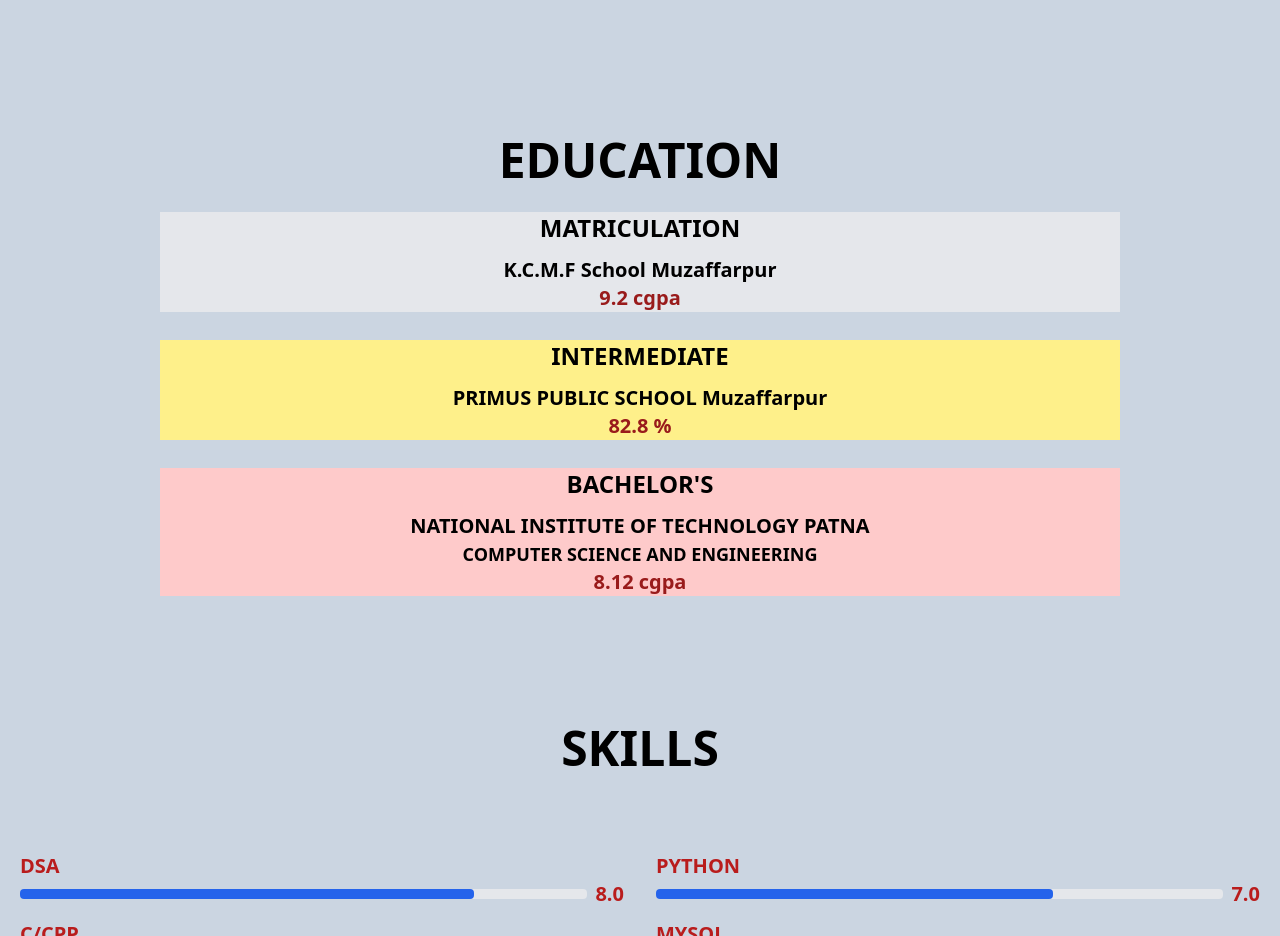
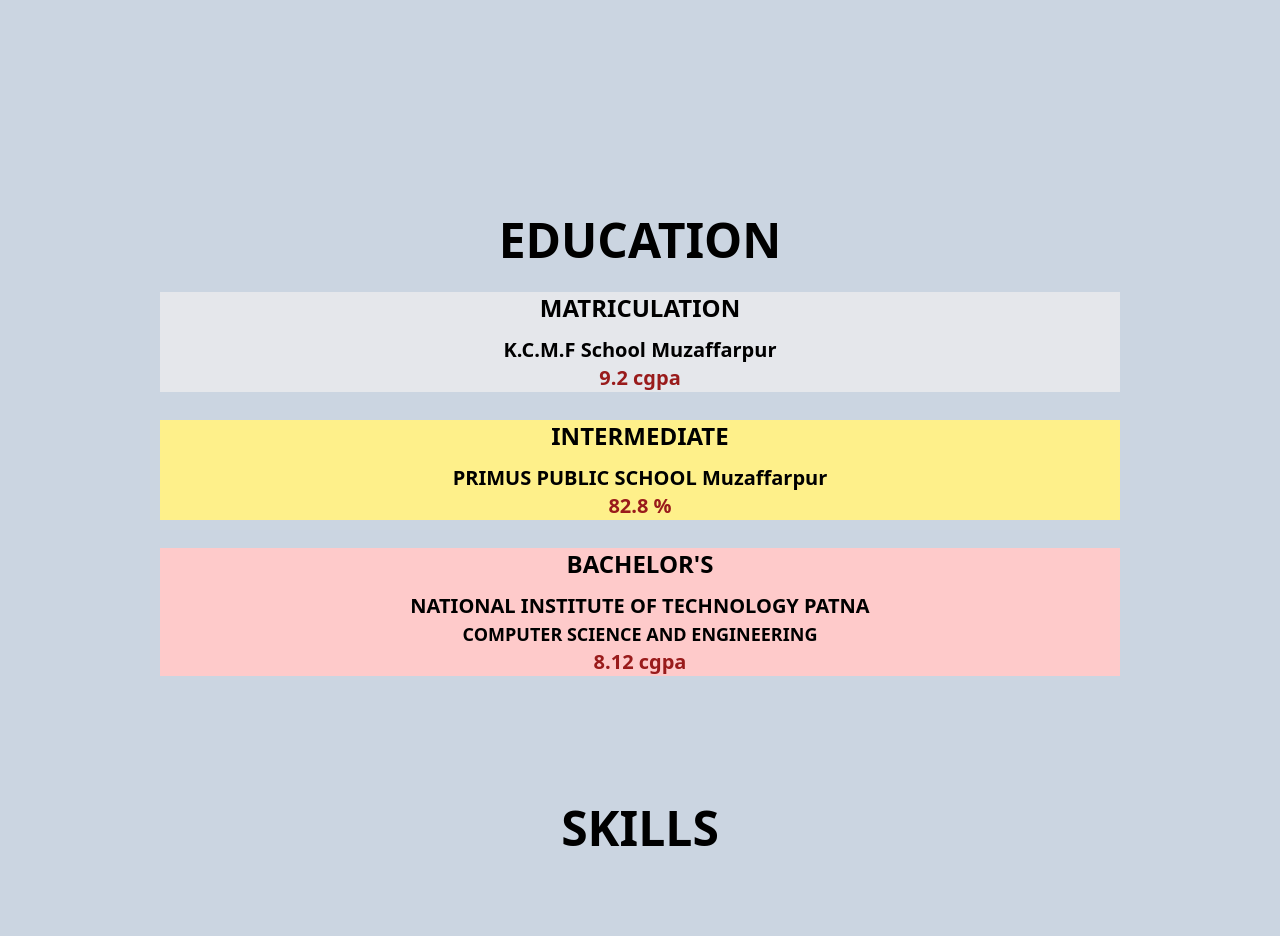
Before and after one commit to abhishek-real/Portfolio, a plain HTML site: page index.html in a window 1280 px wide. Shown: the part 960-1896 px from the top of the page. Drawn offline with nearby package versions, Linux system fonts and the light colour scheme.

Commit message:
Update index.html

```diff
--- a/index.html
+++ b/index.html
@@ -75,7 +75,7 @@
             </div>
         </div>
     </div>
-    <div class="mt-10 lg:mt-60 " id="education">
+    <div class="mt-10 lg:mt-80 " id="education">
         <div class=" md:mx-20 lg:mx-40">
             <h1 class=" text-5xl flex justify-center font-bold">EDUCATION</h1>
             <div class=" my-7 bg-gray-200">
```
